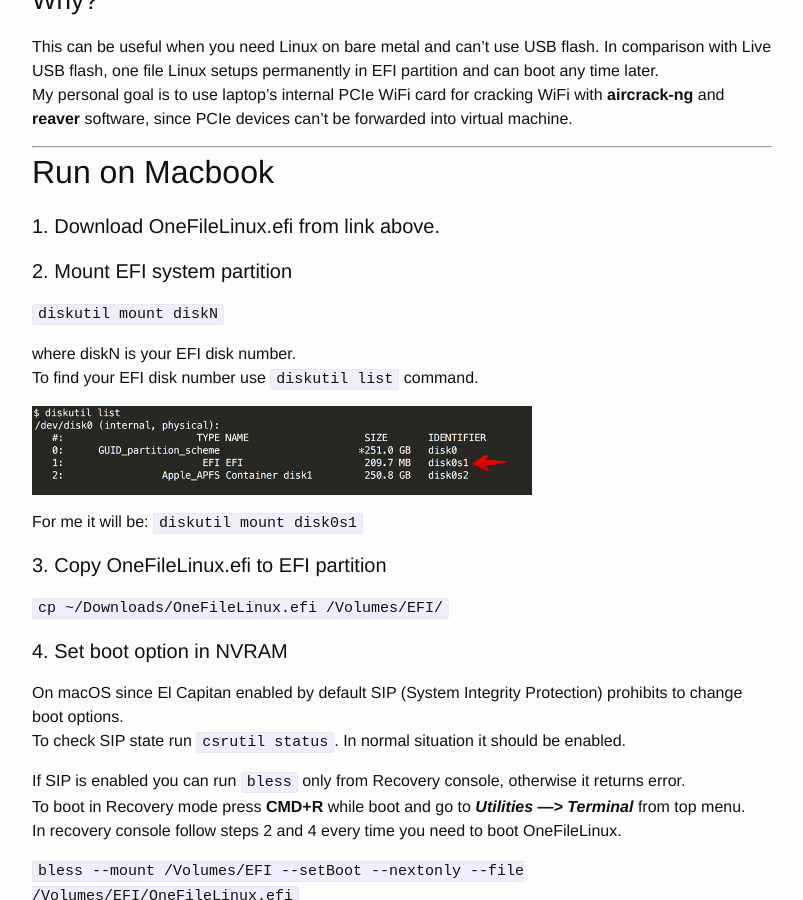
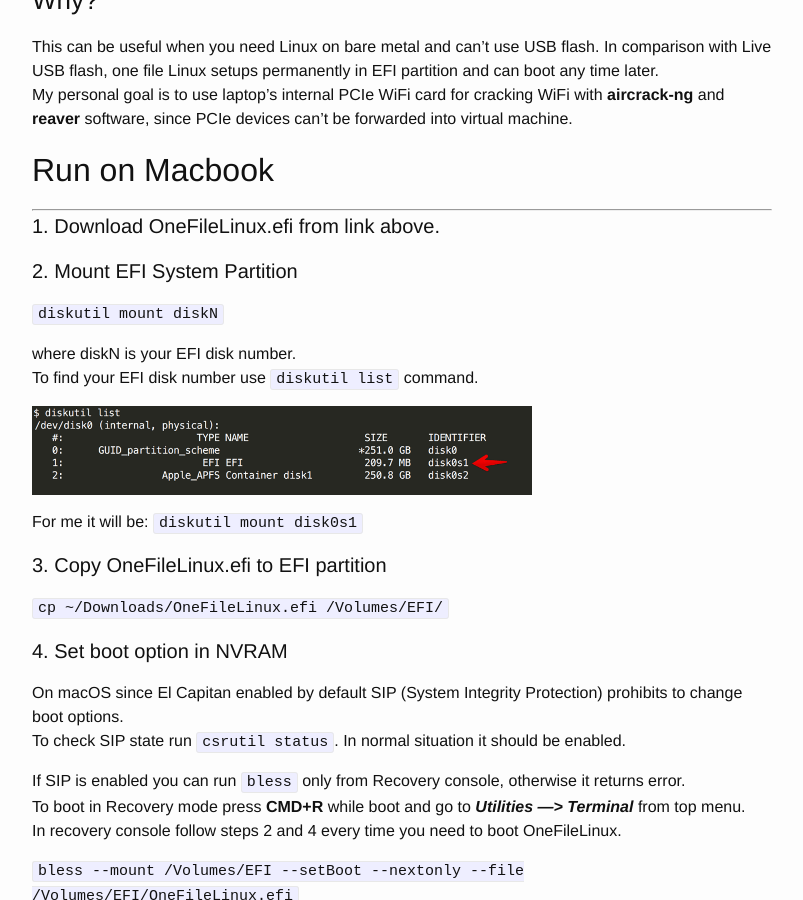
Before and after one commit to zhovner/zhovner.github.com, a Jekyll site: the page built from _posts/2018-03-02-one-file-linux.md, in a window 1280 px wide and 900 px high, scrolled down 1084 px. Shown: the whole window, without its empty margins (238-1041 px from the left). Built offline with Jekyll 4.4.1, drawn with Linux system fonts in a browser that asks for light colours; comment, search, counter and statistics services are not loaded.

```diff
--- a/_posts/2018-03-02-one-file-linux.md
+++ b/_posts/2018-03-02-one-file-linux.md
@@ -31,15 +31,15 @@ Sources: <a href="https://github.com/zhovner/OneFileLinux/">github.com/zhovner/O
 This can be useful when you need Linux on bare metal and can't use USB flash. In comparison with Live USB flash, one file Linux setups permanently in EFI partition and can boot any time later.
 My personal goal is to use laptop's internal PCIe WiFi card for cracking WiFi with <b>aircrack-ng</b> and <b>reaver</b> software, since PCIe devices can't be forwarded into virtual machine.
 
----
 
 ## Run on Macbook
+---
 
 #### 1. Download OneFileLinux.efi from link above.
 
 
 
-#### 2. Mount EFI system partition
+#### 2. Mount EFI System Partition
 
 `diskutil mount diskN`
 
```
